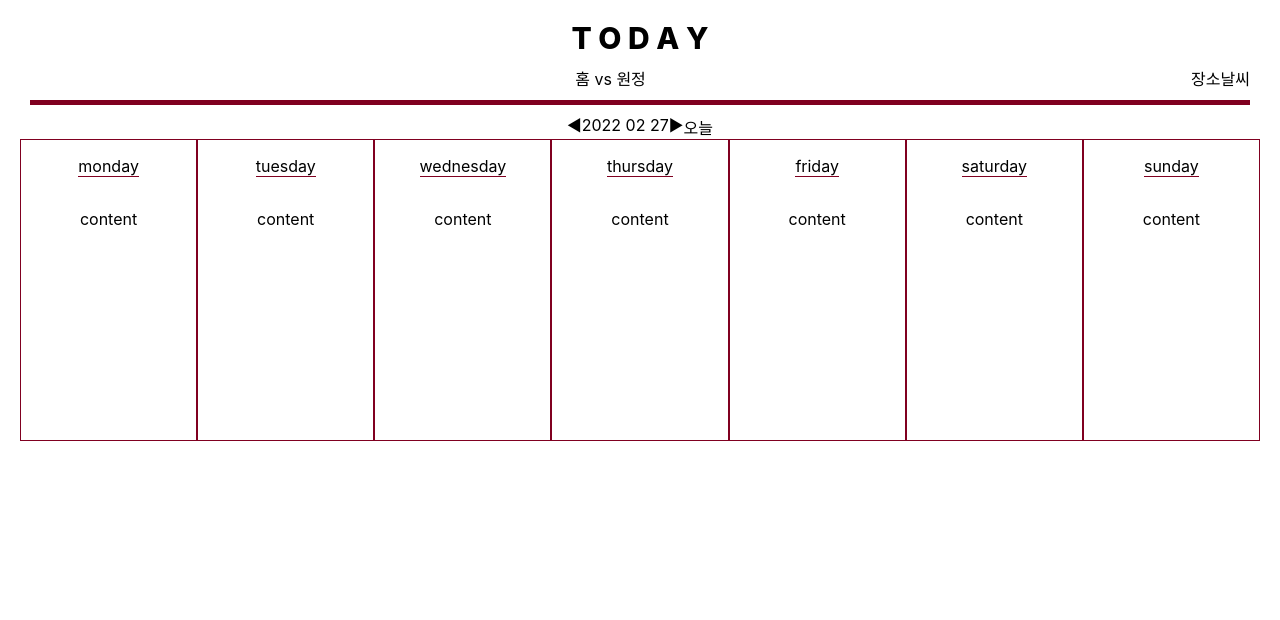
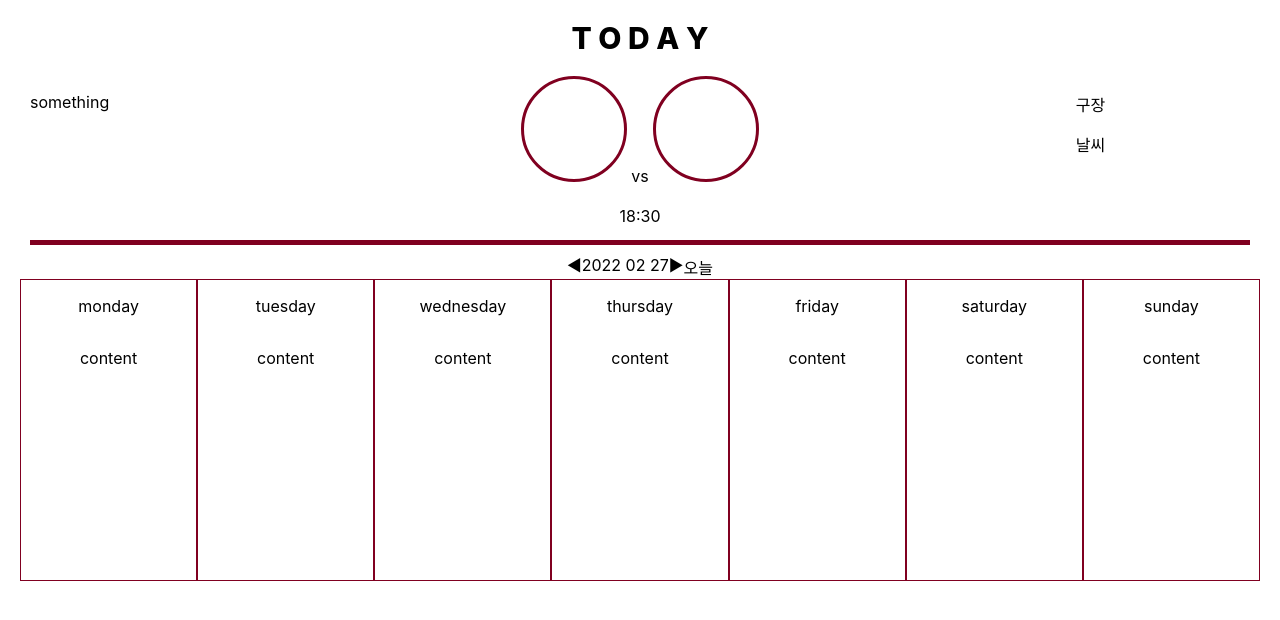
Before and after one commit to letsummer/heroes-calendar, a React (Create React App) app: page / in a window 1280 px wide. Shown: the top 620 px of the page. Built offline with nearby package versions, Linux system fonts and the light colour scheme.

Commit message:
230228 Header.js 틀 작성

```diff
--- a/src/comoponents/Diary.module.css
+++ b/src/comoponents/Diary.module.css
@@ -13,7 +13,7 @@
     border: #800020 1px solid;
 }
 p:first-child{
-    border-bottom: #800020 1px solid;
+    /* border-bottom: #800020 1px solid; */
 }
 p:nth-child(2){
     flex: 5;
--- a/src/comoponents/Header.js
+++ b/src/comoponents/Header.js
@@ -5,10 +5,22 @@ function Header(){
     return(
         <div className={styles.header}>
             <span>T O D A Y</span>
-            <div>
-                <span>홈 vs 원정</span>
-                <span>장소</span>
-                <span>날씨</span>
+            <div id={styles.todayInfo}>
+                <div id={styles.todayInfo__some}>
+                    <p>something</p>
+                </div>
+                <div id={styles.todayInfo__play}>
+                    <div id={styles.todayInfo__team}>
+                        <span></span>
+                        <span> vs </span>
+                        <span></span>
+                    </div>
+                    <div>18:30</div>
+                </div>
+                <div id={styles.todayInfo__stadium}>
+                    <p>구장</p>
+                    <p>날씨</p>
+                </div>
             </div>
         </div>
     );
--- a/src/comoponents/Header.module.css
+++ b/src/comoponents/Header.module.css
@@ -1,6 +1,6 @@
 .header{
     margin: 10px;
-    height: 80px;
+    height: 220px;
     border-bottom: #800020 5px solid;
 }
 
@@ -11,12 +11,41 @@
     font-size: 30px;
     font-weight: 800;
 }
-.header>div{
+
+#todayInfo{
     display: flex;
-    justify-content: space-evenly;
+    justify-content: space-between;
+    margin: 20px 0px;
 }
-.header>div>span:first-child{
-    flex: 3;
+
+#todayInfo__some{
+    flex: 1;
+}
+
+#todayInfo__play{
+    flex: 5;
     display: flex;
+    flex-direction: column;
     justify-content: center;
+    align-items: center;
 }
+
+#todayInfo__play span:first-child,
+#todayInfo__play span:last-child {
+    display: inline-block;
+    width: 100px;
+    height: 100px;
+    border:#800020 3px solid;
+    border-radius: 50%;
+}
+#todayInfo__play:last-child{
+}
+
+#todayInfo__team{
+    margin-bottom: 20px;
+
+}
+
+#todayInfo__stadium{
+    flex: 1;
+}
```
